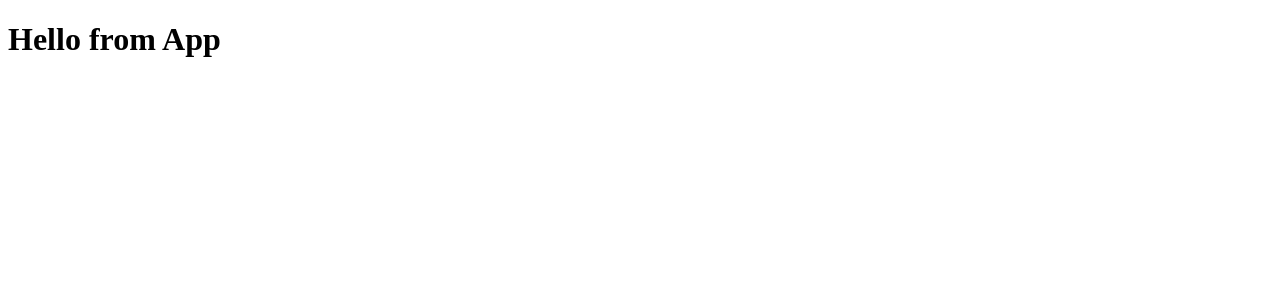
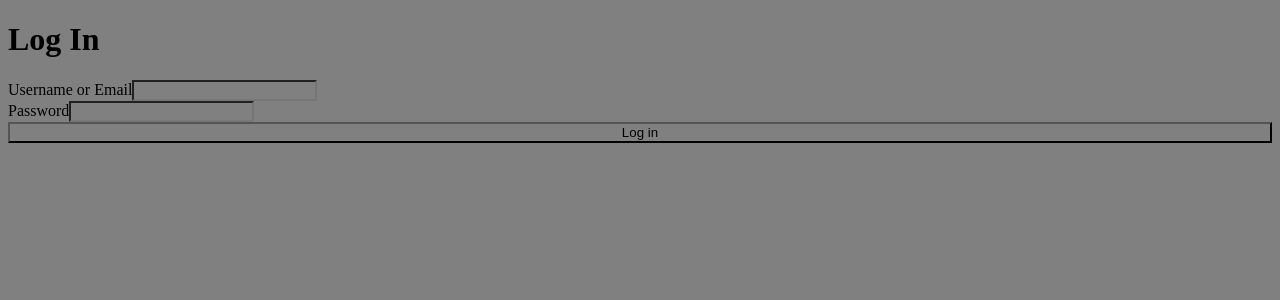
Before and after one commit to Gitpiff/Mi-Casa-Es-Su-Casa, a React (Vite) app in the folder frontend/: page /login in a window 1280 px wide. Shown: the top 300 px of the page. Built offline with nearby package versions, Linux system fonts and the light colour scheme; no server answers.

Commit message:
Added LoginFormPage folder containing a LoginFormPage.jsx and a css file to style it

```diff
--- a/frontend/src/App.jsx
+++ b/frontend/src/App.jsx
@@ -1,5 +1,20 @@
+import { RouterProvider, createBrowserRouter } from "react-router-dom";
+import LoginFormPage from "./components/LoginFormPage";
+
+const router = createBrowserRouter([
+  {
+    path: "/",
+    element: <h1>Welcome!</h1>
+  },
+  {
+    path: "/login",
+    element: <LoginFormPage />
+  }
+])
+
+
 function App() {
-  return <h1> Hello from App </h1>;
+  return <RouterProvider router={router} />
 }
 
 export default App;
--- /dev/null
+++ b/frontend/src/components/LoginFormPage/LoginForm.css
@@ -0,0 +1,9 @@
+*{
+    background-color: gray;
+}
+
+form {
+    display: flex;
+    flex-direction: column;
+    margin: auto;
+}
--- /dev/null
+++ b/frontend/src/components/LoginFormPage/LoginFormPage.jsx
@@ -0,0 +1,60 @@
+import { useState } from "react";
+import * as sessionActions from '../../store/session';
+import { useDispatch, useSelector } from 'react-redux';
+import { Navigate } from 'react-router-dom';
+import './LoginForm.css'
+
+function LoginFormPage() {
+    const dispatch = useDispatch();
+    const sessionUser = useSelector((state) => state.session.user);
+    const [ credential, setCredential ] = useState("");
+    const [ password, setPassword ] = useState("");
+    const [ errors, setErrors ] = useState({});
+
+    if (sessionUser) return <Navigate to="/" replace={true} />;
+
+    const handleSubmit = (e) => {
+        e.preventDefault();
+
+        setErrors({});
+
+        return dispatch(sessionActions.login({ credential, password })).catch(
+            async (res) => {
+                const data = await res.json();
+                if(data?.errors) setErrors(data.errors);
+            }
+        )
+    };
+
+
+    return (
+        <>
+            <h1>Log In</h1>
+            <form onSubmit={handleSubmit}>
+                <label>
+                    Username or Email
+                    <input
+                        type="text"
+                        value={credential}
+                        onChange={(e) => setCredential(e.target.value)}
+                        required
+                    />
+                </label>
+
+                <label>
+                    Password
+                    <input
+                        type="text"
+                        value={password}
+                        onChange={(e) => setPassword(e.password.value)}
+                        required
+                    />
+                </label>
+                {errors.credential && <p>{errors.credential}</p>}
+                <button type="submit">Log in</button>
+            </form>
+        </>
+     );
+}
+
+export default LoginFormPage;
--- /dev/null
+++ b/frontend/src/components/LoginFormPage/index.js
@@ -0,0 +1,3 @@
+import LoginFormPage from "./LoginFormPage";
+
+export default LoginFormPage;
```
